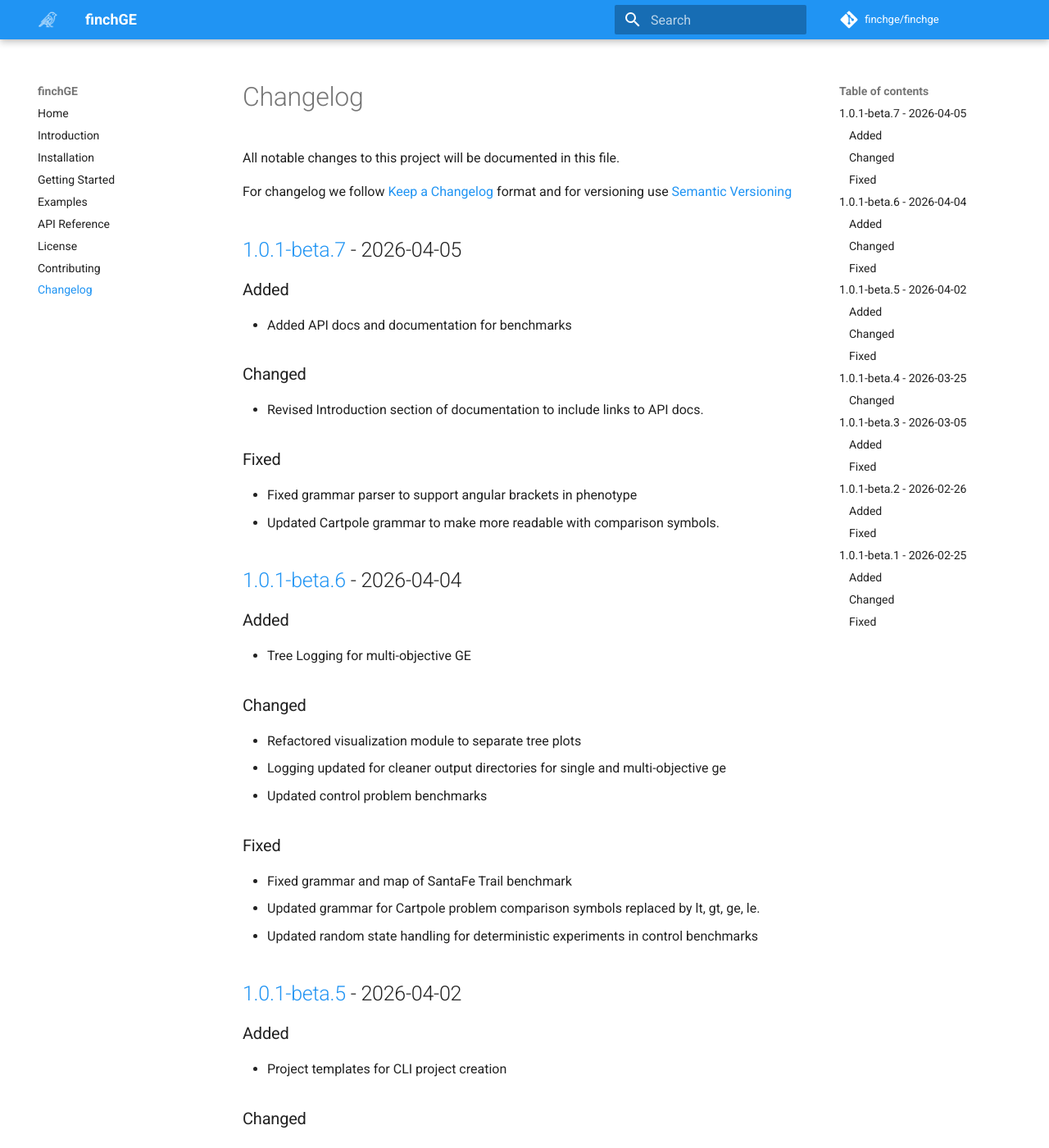
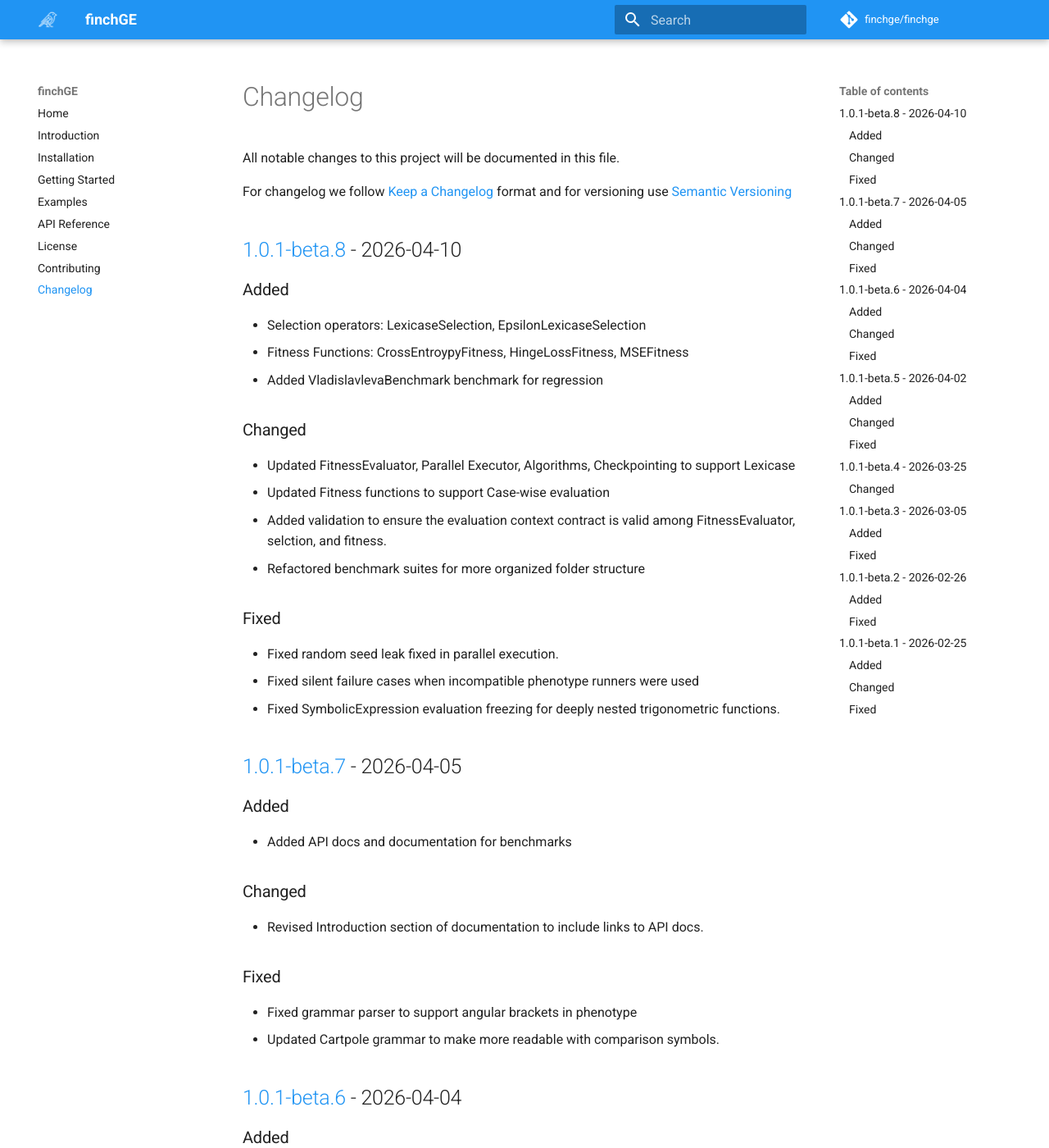
Before and after one commit to darshanz/finchge, an MkDocs documentation site: the page built from docs/changelog.md, in a window 1280 px wide and 1400 px high. Shown: the whole window at 82% size. Built offline with MkDocs 1.6.1 and Material for MkDocs 9.7.7, drawn with Linux system fonts in a browser that asks for light colours; comment, search, counter and statistics services are not loaded; the version menu is left out.

Commit message:
chore: updated changelog and version name for beta.8 release

```diff
--- a/docs/changelog.md
+++ b/docs/changelog.md
@@ -3,6 +3,25 @@
 All notable changes to this project will be documented in this file.
 
 For changelog we follow  [Keep a Changelog](https://keepachangelog.com/en/1.1.0/) format and for versioning use  [Semantic Versioning](https://semver.org/)
+
+
+## [1.0.1-beta.8](https://github.com/finchGE/finchge/releases/tag/v1.0.1-beta.8) - 2026-04-10
+
+### Added
+- Selection operators: LexicaseSelection, EpsilonLexicaseSelection
+- Fitness Functions: CrossEntroypyFitness, HingeLossFitness, MSEFitness
+- Added VladislavlevaBenchmark benchmark for regression
+
+### Changed
+- Updated FitnessEvaluator, Parallel Executor, Algorithms, Checkpointing to support Lexicase
+- Updated Fitness functions to support Case-wise evaluation
+- Added validation to ensure the evaluation context contract is valid among FitnessEvaluator, selction, and fitness.
+- Refactored benchmark suites for more organized folder structure
+
+### Fixed
+- Fixed random seed leak fixed in parallel execution.
+- Fixed silent failure cases when incompatible phenotype runners were used
+- Fixed SymbolicExpression evaluation freezing for deeply nested trigonometric functions.
 
 ## [1.0.1-beta.7](https://github.com/finchGE/finchge/releases/tag/v1.0.1-beta.7) - 2026-04-05
 
--- a/finchge/__init__.py
+++ b/finchge/__init__.py
@@ -1 +1 @@
-__version__ = "1.0.1-beta.7"
+__version__ = "1.0.1-beta.8"
--- a/pyproject.toml
+++ b/pyproject.toml
@@ -6,7 +6,7 @@ build-backend = "setuptools.build_meta"
 
 [project]
 name = "finchge"
-version = "1.0.1-beta.7"
+version = "1.0.1-beta.8"
 description = "FinchGE is a grammatical evolution library."
 authors = [
     {name = "Sudarshan Pant", email = "sudarshan.pant@gmail.com"},
```
Also changed, not shown: CHANGELOG.md (+19 -0 lines), README.md (+2 -2 lines), docs/index.md (+1 -1 lines), docs/installation.md (+2 -2 lines).
